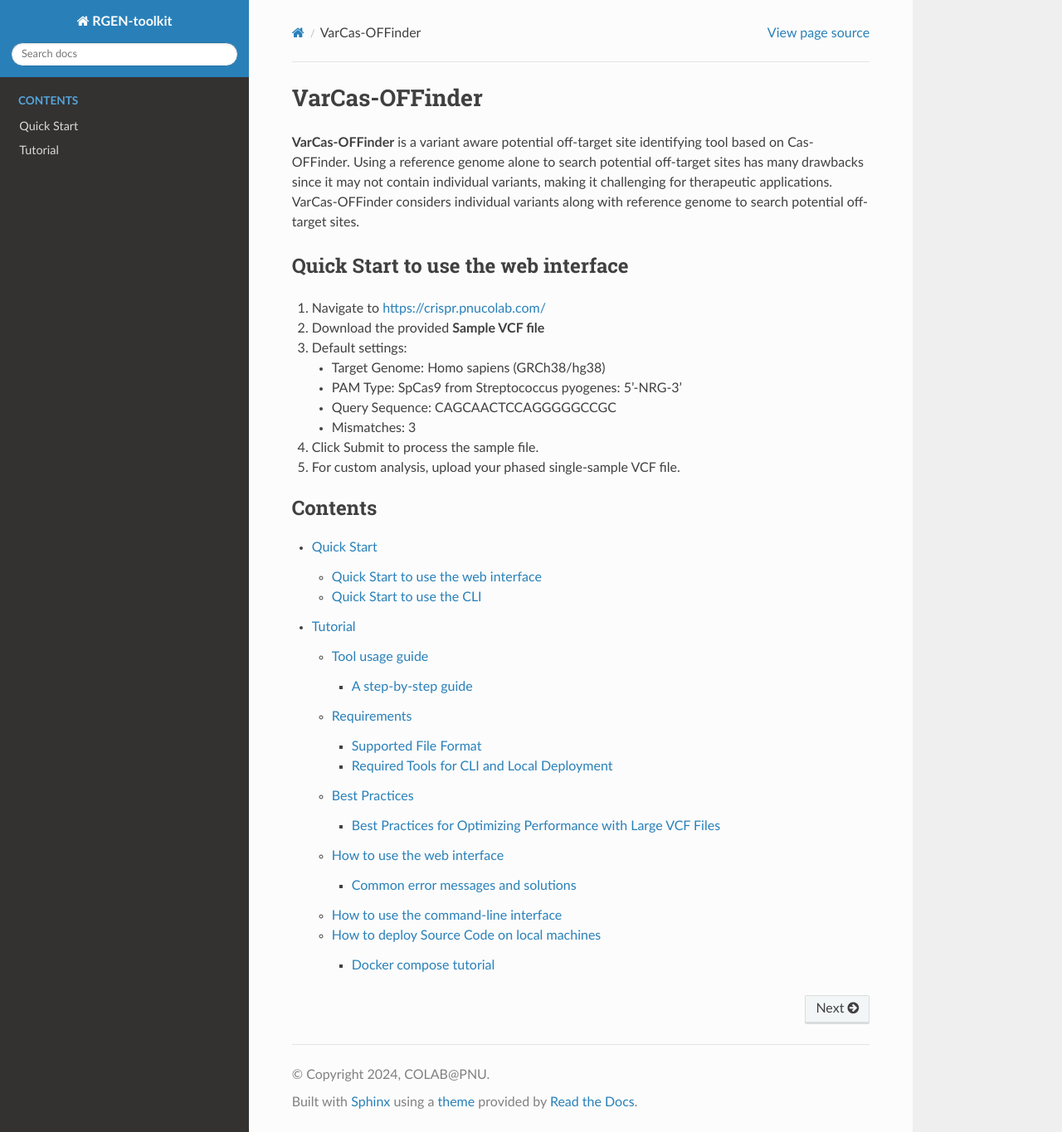
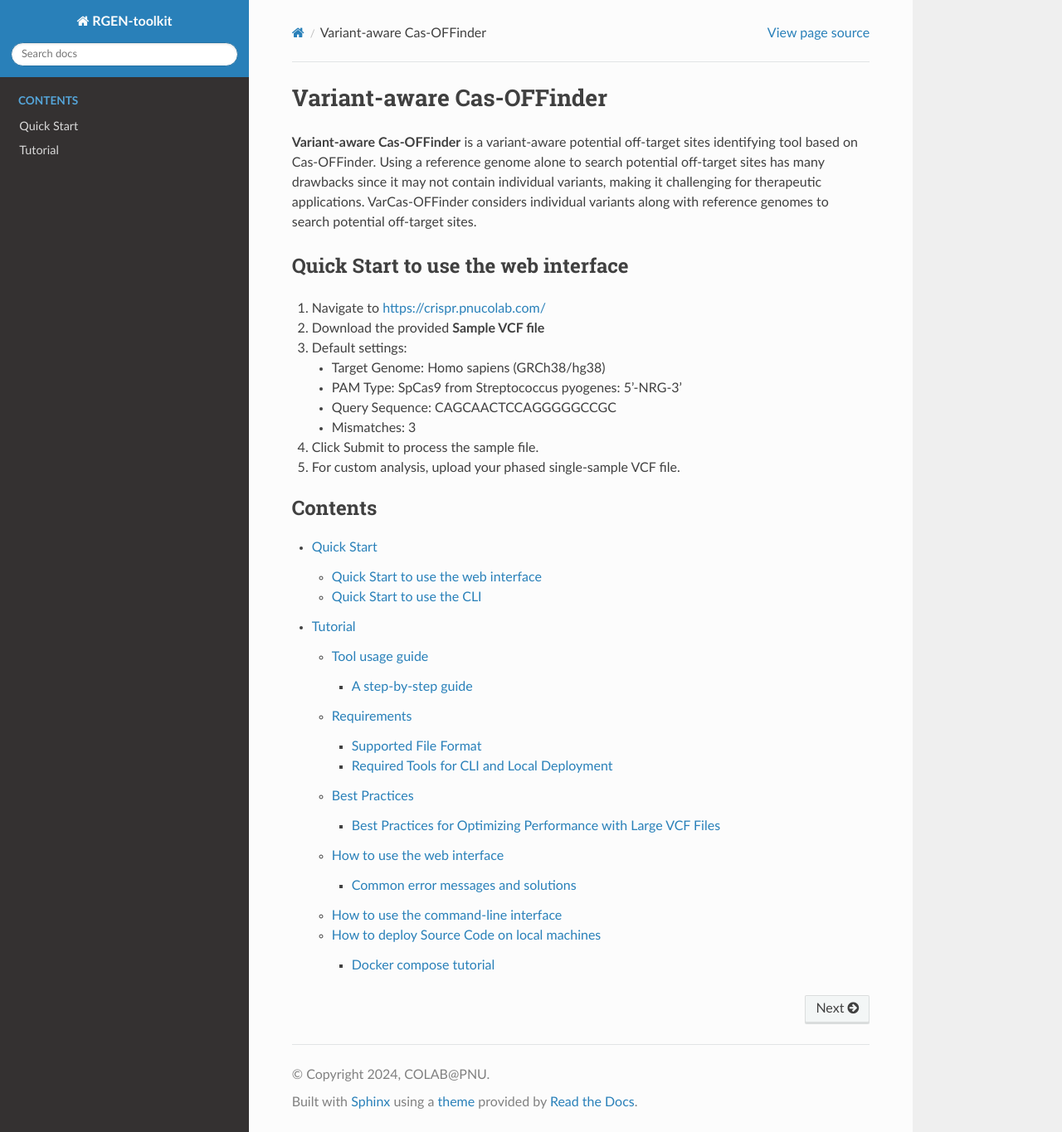
Before and after one commit to pnucolab/rgen-toolkit, a Sphinx documentation site: the page built from docs/source/index.rst, in a window 1280 px wide and 1365 px high. Shown: the whole window at 83% size. Built offline with Sphinx 7.4.7 and the Read the Docs theme 3.1.0, drawn with Linux system fonts in a browser that asks for light colours.

Commit message:
Update index.rst

```diff
--- a/docs/source/index.rst
+++ b/docs/source/index.rst
@@ -1,11 +1,11 @@
-VarCas-OFFinder
+Variant-aware Cas-OFFinder
 ===============
 
-**VarCas-OFFinder** is a variant aware potential off-target site identifying tool
+**Variant-aware Cas-OFFinder** is a variant-aware potential off-target sites identifying tool
 based on Cas-OFFinder. Using a reference genome alone to search potential off-target sites
 has many drawbacks since it may not contain individual variants, making it challenging for
 therapeutic applications. VarCas-OFFinder considers individual variants along with
-reference genome to search potential off-target sites.
+reference genomes to search potential off-target sites.
 
 Quick Start to use the web interface
 ------------------------------------
```
